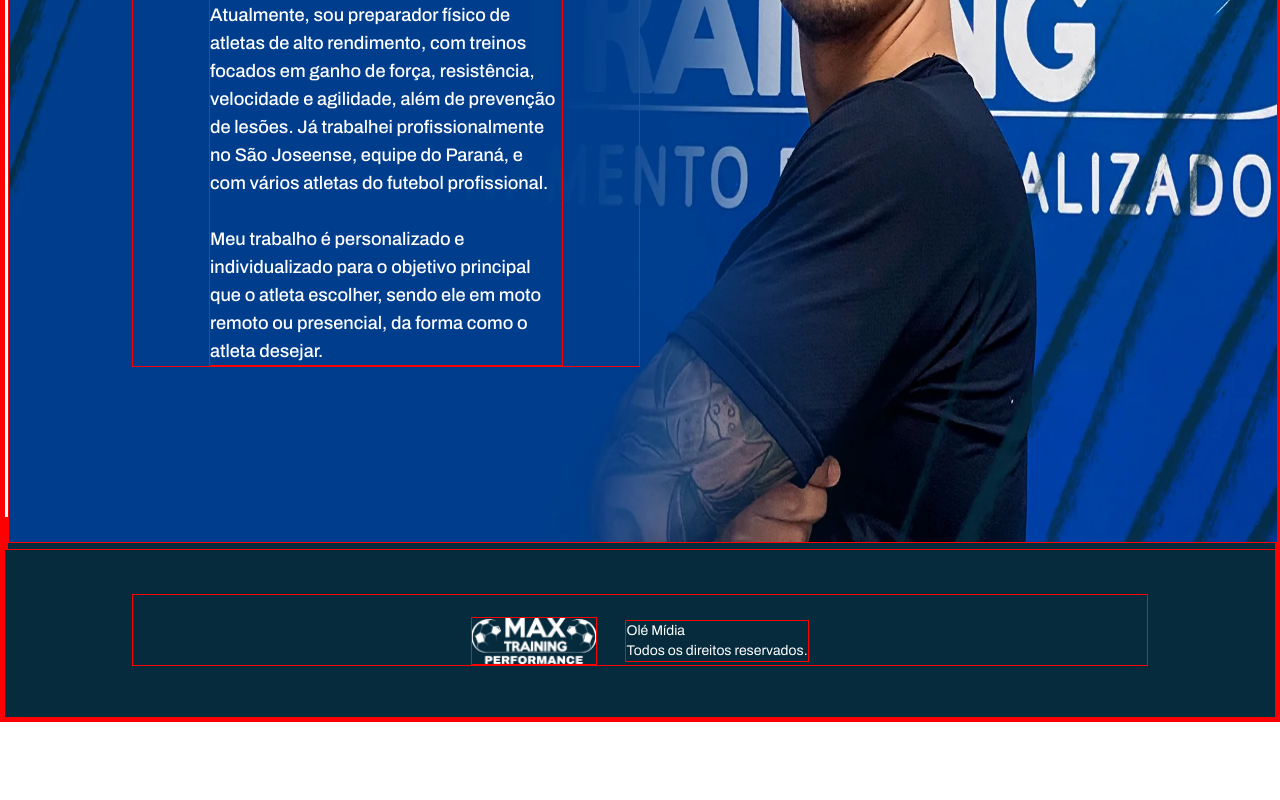
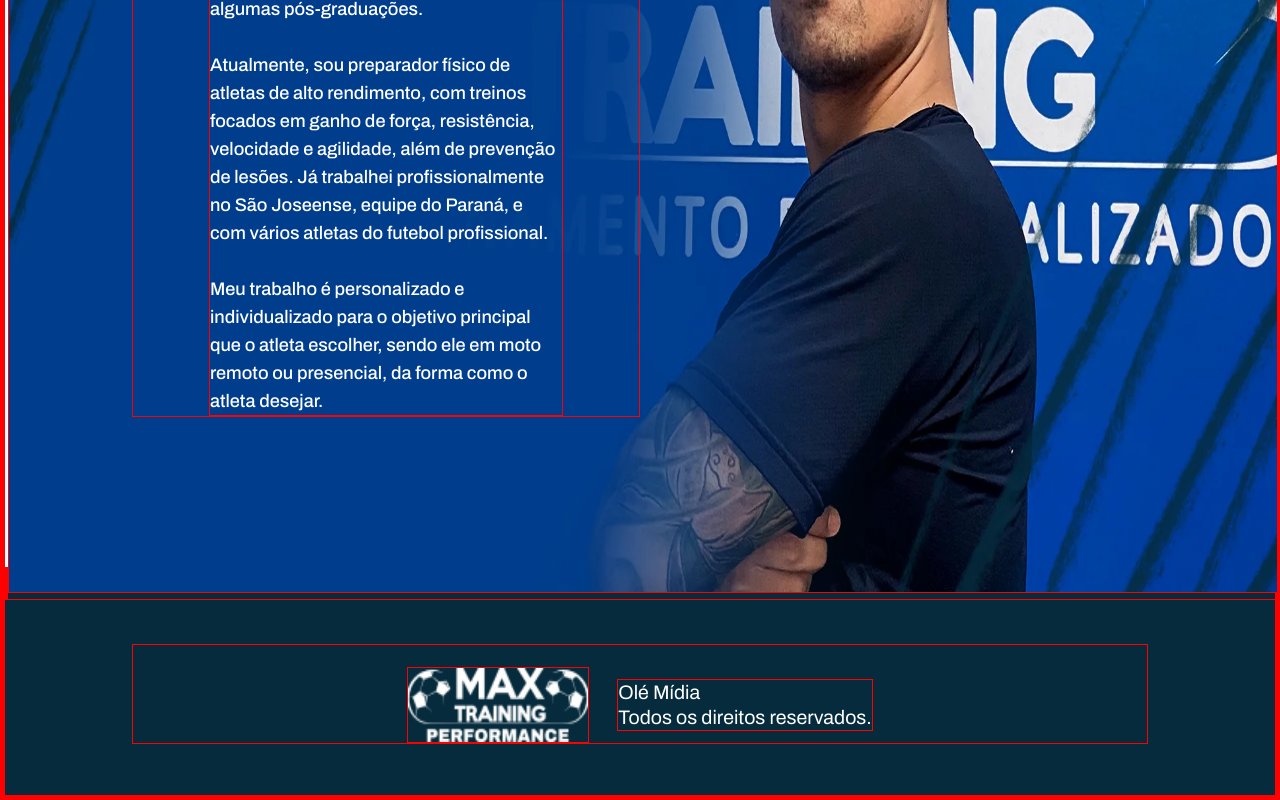
Before and after one commit to DevPBDias/Max-Training-LP, a React (Vite) app: page /maxtrainingperformance in a window 1280 px wide. Shown: the part 6726-7526 px from the top of the page. Before the commit the page ends 7448 px from the top, so only its background shows below. Built offline with nearby package versions, Linux system fonts and the light colour scheme.

Commit message:
fix: styles

```diff
--- a/src/components/about/styles.css
+++ b/src/components/about/styles.css
@@ -74,7 +74,7 @@
     }
 }
 
-@media (max-width: 1200px) {
+@media (max-width: 1199px) {
     .about-section {
         max-height: 990px;
     }
--- a/src/components/contact/styles.css
+++ b/src/components/contact/styles.css
@@ -92,7 +92,7 @@
     }
 }
 
-@media (max-width: 1200px) {
+@media (max-width: 1199px) {
     .btn-contact {
         width: 75%;
         height: 2em;
--- a/src/components/depoiments/styles.css
+++ b/src/components/depoiments/styles.css
@@ -66,13 +66,8 @@
 }
 
 @media (min-width: 1200px) {
-    .depoiment-section {
-        position: relative;
-    }
-
     .background-depoiment {
-        width: 100%;
-        height: 900px;
+        height: 950px;
     }
 
     .title-depoiment {
@@ -103,7 +98,7 @@
     }
 }
 
-@media (max-width: 1200px) {
+@media (max-width: 1199px) {
     .background-depoiment {
         height: 1900px;
     }
--- a/src/components/footer/styles.css
+++ b/src/components/footer/styles.css
@@ -34,6 +34,16 @@
     .footer-section {
         padding-block: 4%;
     }
+
+    .logo-footer {
+        width: 6.5em;
+        height: 2.7em;
+    }
+
+    .text-footer {
+        font-size: 0.7rem;
+        line-height: 0.9rem;
+    }
 }
 
 @media (max-width: 576px) {
--- a/src/components/frequentQuestions/styles.css
+++ b/src/components/frequentQuestions/styles.css
@@ -136,7 +136,7 @@
     }
 }
 
-@media (max-width: 1200px) {
+@media (max-width: 1199px) {
     .question-section {
         max-height: 1804px;
     }
@@ -172,7 +172,7 @@
 
 
     .question-card-one, .question-card-two {
-        width: 80%;
+        width: 100%;
         padding: 1em;
     }
 }
--- a/src/components/home/styles.css
+++ b/src/components/home/styles.css
@@ -151,7 +151,7 @@
 }
 
 
-@media (max-width: 1200px) {
+@media (max-width: 1199px) {
    .home-section {
         max-height: 800px;
     }
--- a/src/components/pricing/styles.css
+++ b/src/components/pricing/styles.css
@@ -119,7 +119,7 @@
     }
 }
 
-@media (max-width: 1200px) {
+@media (max-width: 1199px) {
     .pricing-section {
         padding-block: 12%;
     }
--- a/src/components/reservation/styles.css
+++ b/src/components/reservation/styles.css
@@ -98,7 +98,7 @@
     }
 }
 
-@media (max-width: 1200px) {
+@media (max-width: 1199px) {
     .title-reservation {
         font-size: 1.1rem;
         line-height: 1.3rem;
--- a/src/components/why/styles.css
+++ b/src/components/why/styles.css
@@ -128,7 +128,7 @@
 }
 
 
-@media (max-width: 1200px) {
+@media (max-width: 1199px) {
     .title-why {
         font-size: 1.1rem;
         line-height: 1.3rem;
```
Also changed, not shown: src/assets/homeBg.png (deleted), src/assets/homeBgMobile.png (deleted).
